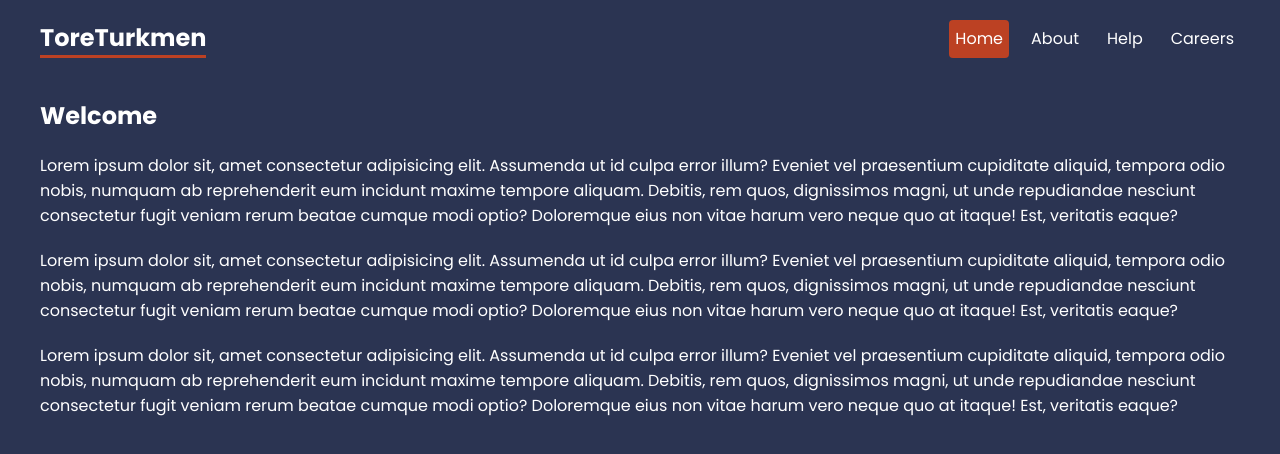
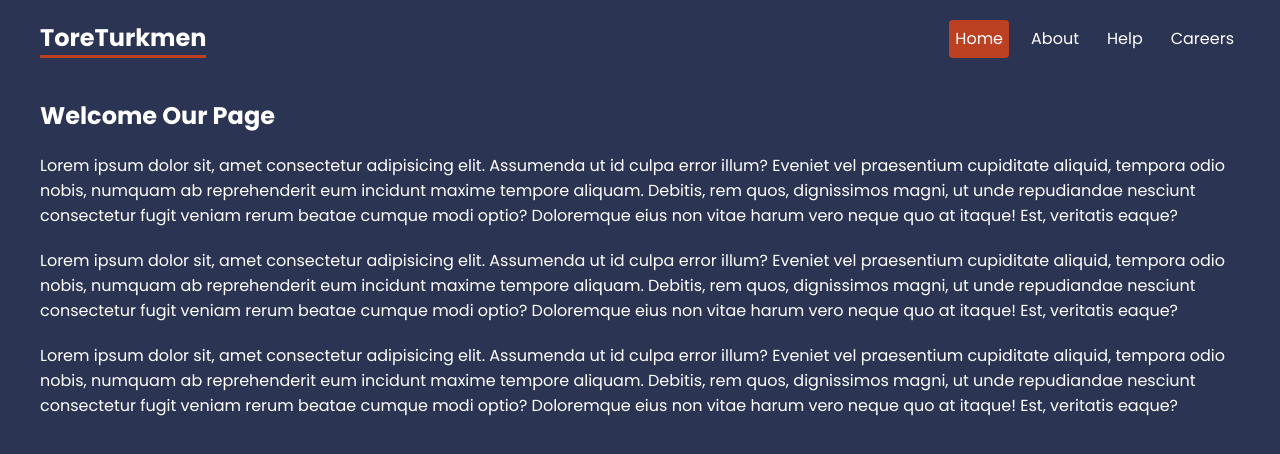
Before and after one commit to ToreTurkmen/React-Blog, a React (Create React App) app: page / in a window 1280 px wide. Shown: the top 454 px of the page. Built offline with nearby package versions, Linux system fonts and the light colour scheme.

Commit message:
changeed welcome

```diff
--- a/src/pages/Home.js
+++ b/src/pages/Home.js
@@ -3,7 +3,7 @@ import React from 'react'
 export default function Home() {
   return (
     <div className='home'>
-      <h2>Welcome</h2>
+      <h2>Welcome Our Page</h2>
       <p>Lorem ipsum dolor sit, amet consectetur adipisicing elit. Assumenda ut id culpa error illum? Eveniet vel praesentium cupiditate aliquid, tempora odio nobis, numquam ab reprehenderit eum incidunt maxime tempore aliquam.
       Debitis, rem quos, dignissimos magni, ut unde repudiandae nesciunt consectetur fugit veniam rerum beatae cumque modi optio? Doloremque eius non vitae harum vero neque quo at itaque! Est, veritatis eaque?</p>
       <p>Lorem ipsum dolor sit, amet consectetur adipisicing elit. Assumenda ut id culpa error illum? Eveniet vel praesentium cupiditate aliquid, tempora odio nobis, numquam ab reprehenderit eum incidunt maxime tempore aliquam.
```
